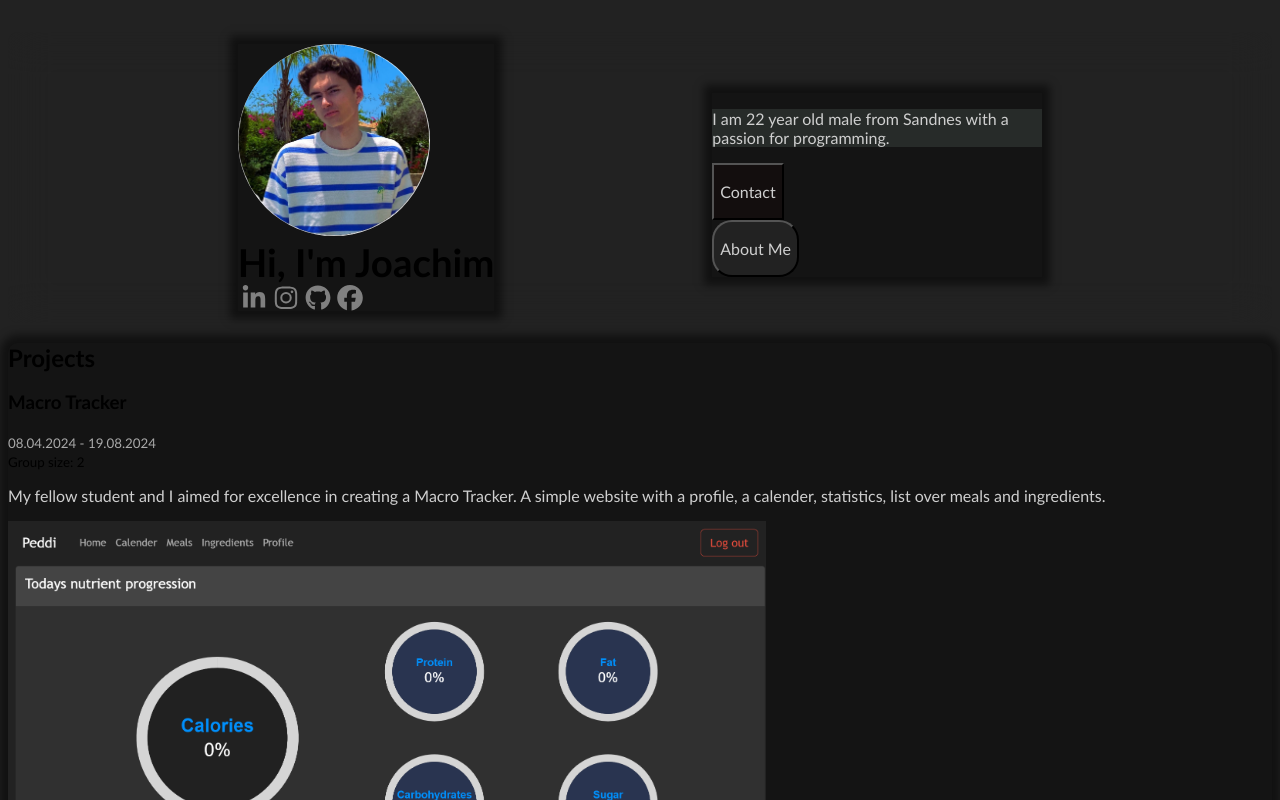
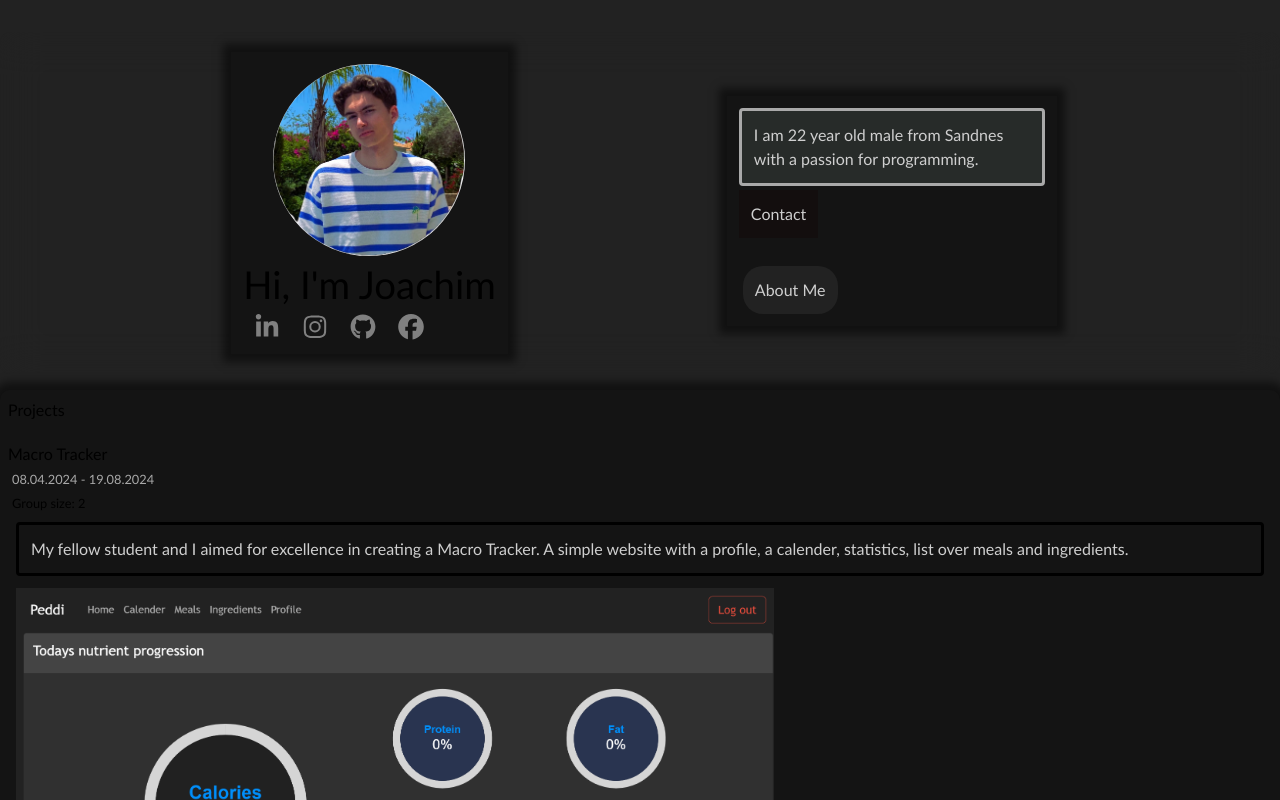
Before and after one commit to JoachimTislov/Portfolio, a Vue app: page / in a window 1280 px wide. Shown: the top 800 px of the page. Built offline with nearby package versions, Linux system fonts and the light colour scheme.

Commit message:
Add TailwindCSS

```diff
--- a/package.json
+++ b/package.json
@@ -22,6 +22,7 @@
     "@fortawesome/free-solid-svg-icons": "^7.0.0",
     "@fortawesome/vue-fontawesome": "^3.1.1",
     "@popperjs/core": "^2.11.8",
+    "@tailwindcss/vite": "^4.1.11",
     "@vue/language-plugin-pug": "^2.0.24",
     "apexcharts": "^3.52.0",
     "bootstrap": "^5.3.3",
@@ -29,6 +30,7 @@
     "emailjs-com": "^3.2.0",
     "openai": "^4.0.0",
     "pinia": "^2.1.7",
+    "tailwindcss": "^4.1.11",
     "vue": "^3.4.29",
     "vue-cli-service": "^5.0.10",
     "vue-router": "^4.3.3"
@@ -48,7 +50,6 @@
     "@vue/eslint-config-typescript": "^13.0.0",
     "@vue/test-utils": "^2.4.6",
     "@vue/tsconfig": "^0.5.1",
-    "eslint": "^8.57.0",
     "eslint-plugin-playwright": "^1.6.2",
     "eslint-plugin-vue": "^9.23.0",
     "happy-dom": "^17.4.7",
@@ -56,7 +57,7 @@
     "npm-run-all2": "^6.2.0",
     "prettier": "3.3.2",
     "ts-loader": "^9.5.1",
-    "typescript": "^5.5.3",
+    "typescript": "^5.8.3",
     "vite": "^6.3.5",
     "vite-plugin-vue-devtools": "^7.3.1",
     "vitest": "^3.1.4",
--- a/src/assets/main.css
+++ b/src/assets/main.css
@@ -1,3 +1,5 @@
+@import "tailwindcss";
+
 * {
   font-family: 'Trebuchet MS', 'Lucida Sans Unicode', 'Lucida Grande', 'Lucida Sans', Arial,
     sans-serif;
--- a/vite.config.ts
+++ b/vite.config.ts
@@ -3,6 +3,7 @@ import { defineConfig } from 'vite'
 import vue from '@vitejs/plugin-vue'
 import vueJsx from '@vitejs/plugin-vue-jsx'
 import vueDevTools from 'vite-plugin-vue-devtools'
+import tailwindcss from '@tailwindcss/vite'
 
 // https://vitejs.dev/config/
 export default defineConfig({
@@ -10,6 +11,7 @@ export default defineConfig({
     vue(),
     vueJsx(),
     vueDevTools(),
+    tailwindcss()
   ],
   resolve: {
     alias: {
```
Also changed, not shown: 1 other file (tests, documents, lock files or other folders).
